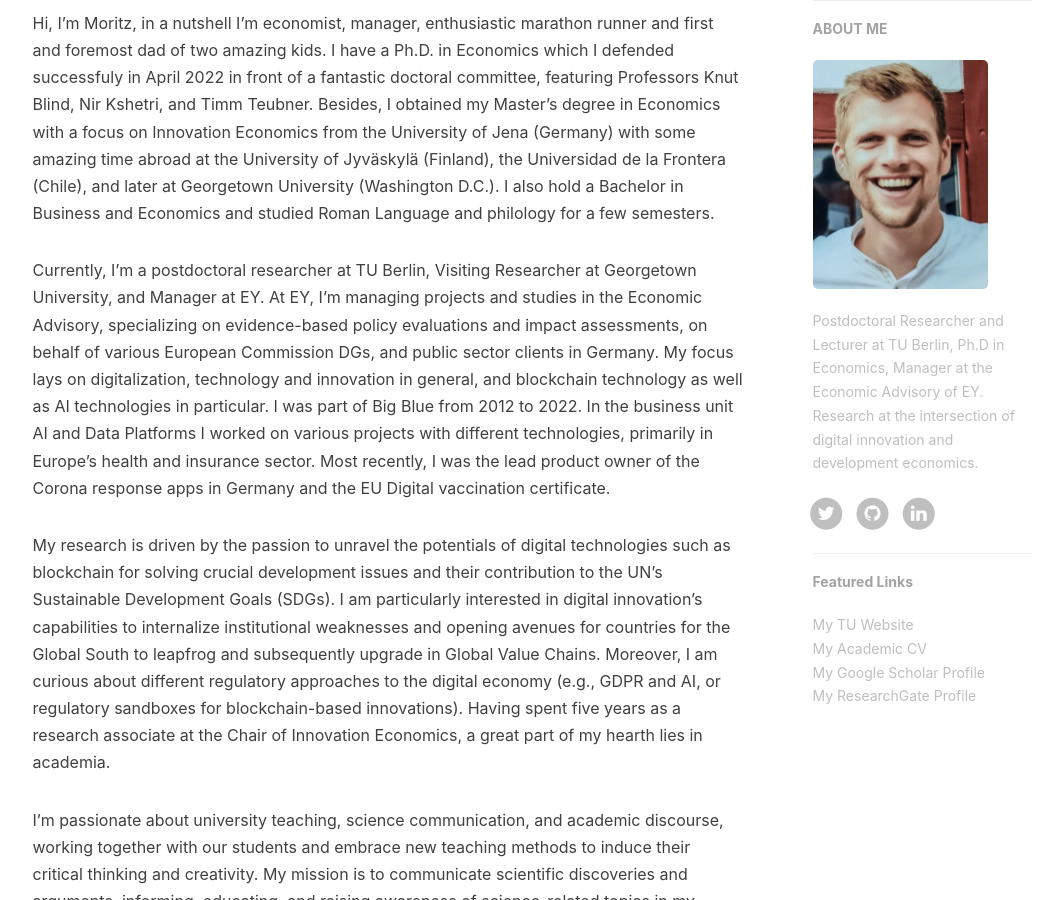
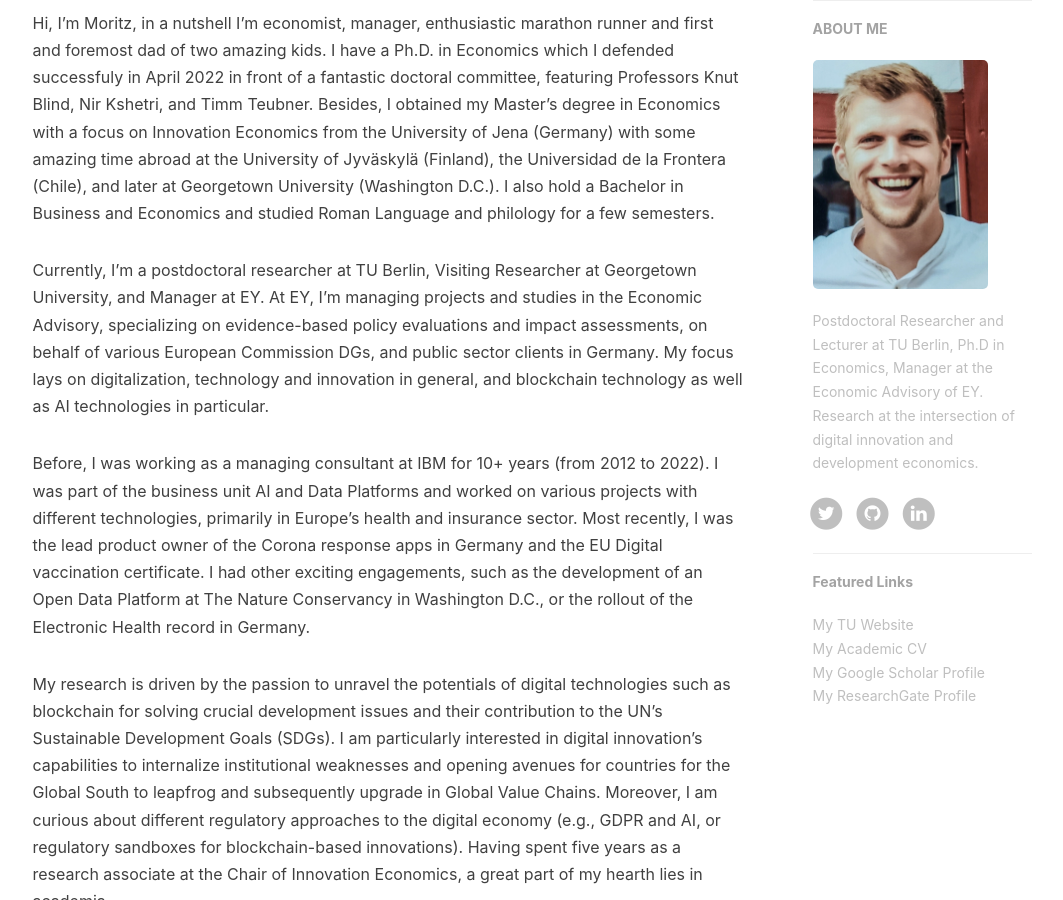
Before and after one commit to MoritzBS/MoritzBS.github.io, a Jekyll site: the page built from about.html, in a window 1280 px wide and 900 px high, scrolled down 458 px. Shown: the whole window, without its empty margins (135-1198 px from the left). Built offline with Jekyll 4.4.1, drawn with Linux system fonts in a browser that asks for light colours; nearby versions of some CDN libraries; comment, search, counter and statistics services are not loaded.

Commit message:
Update en.md

```diff
--- a/_includes/about/en.md
+++ b/_includes/about/en.md
@@ -2,7 +2,8 @@ Hi, I'm Moritz, in a nutshell I'm economist, manager, enthusiastic marathon runn
 
 Currently, I'm a postdoctoral researcher at TU Berlin, Visiting Researcher at Georgetown University, and Manager at EY.
 At EY, I'm managing projects and studies in the Economic Advisory, specializing on evidence-based policy evaluations and impact assessments,  on behalf of various European Commission DGs, and public sector clients in Germany. My focus lays on digitalization, technology and innovation in general, and blockchain technology as well as AI technologies in particular.
-I was part of Big Blue from 2012 to 2022. In the business unit AI and Data Platforms I worked on various projects with different technologies, primarily in Europe's health and insurance sector. Most recently, I was the lead product owner of the Corona response apps in Germany and the EU Digital vaccination certificate.
+
+Before, I was working as a managing consultant at IBM for 10+ years (from 2012 to 2022). I was part of the business unit AI and Data Platforms and worked on various projects with different technologies, primarily in Europe's health and insurance sector. Most recently, I was the lead product owner of the Corona response apps in Germany and the EU Digital vaccination certificate. I had other exciting engagements, such as the development of an Open Data Platform at The Nature Conservancy in Washington D.C., or the rollout of the Electronic Health record in Germany.
 
 My research is driven by the passion to unravel the potentials of digital technologies such as blockchain for solving crucial development issues and their contribution to the UN's Sustainable Development Goals (SDGs). I am particularly interested in digital innovation's capabilities to internalize institutional weaknesses and opening avenues for countries for the Global South to leapfrog and subsequently upgrade in Global Value Chains. Moreover, I am curious about different regulatory approaches to the digital economy (e.g., GDPR and AI, or regulatory sandboxes for blockchain-based innovations).  Having spent five years as a research associate at the Chair of Innovation Economics, a great part of my hearth lies in academia.
 
```
